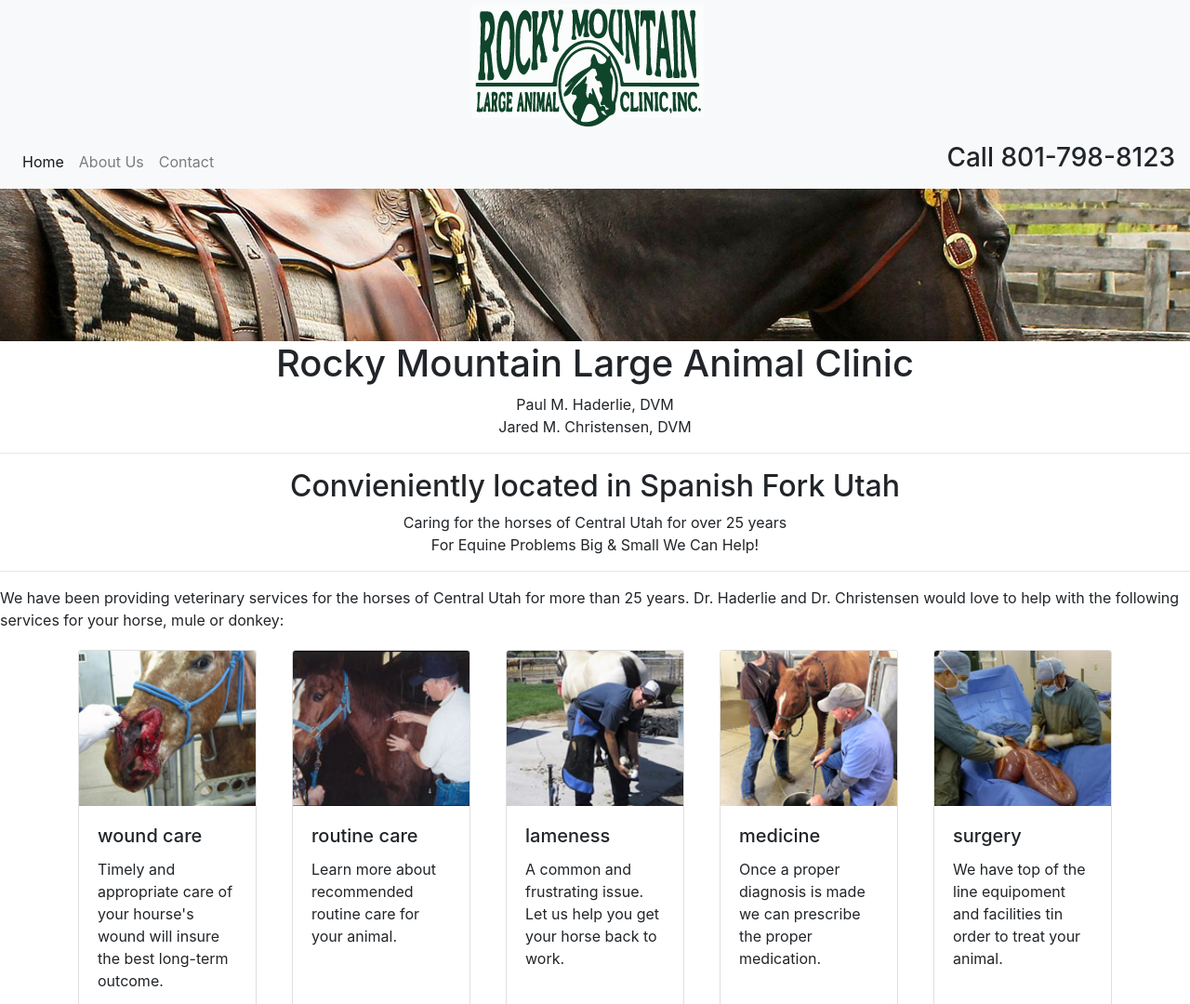
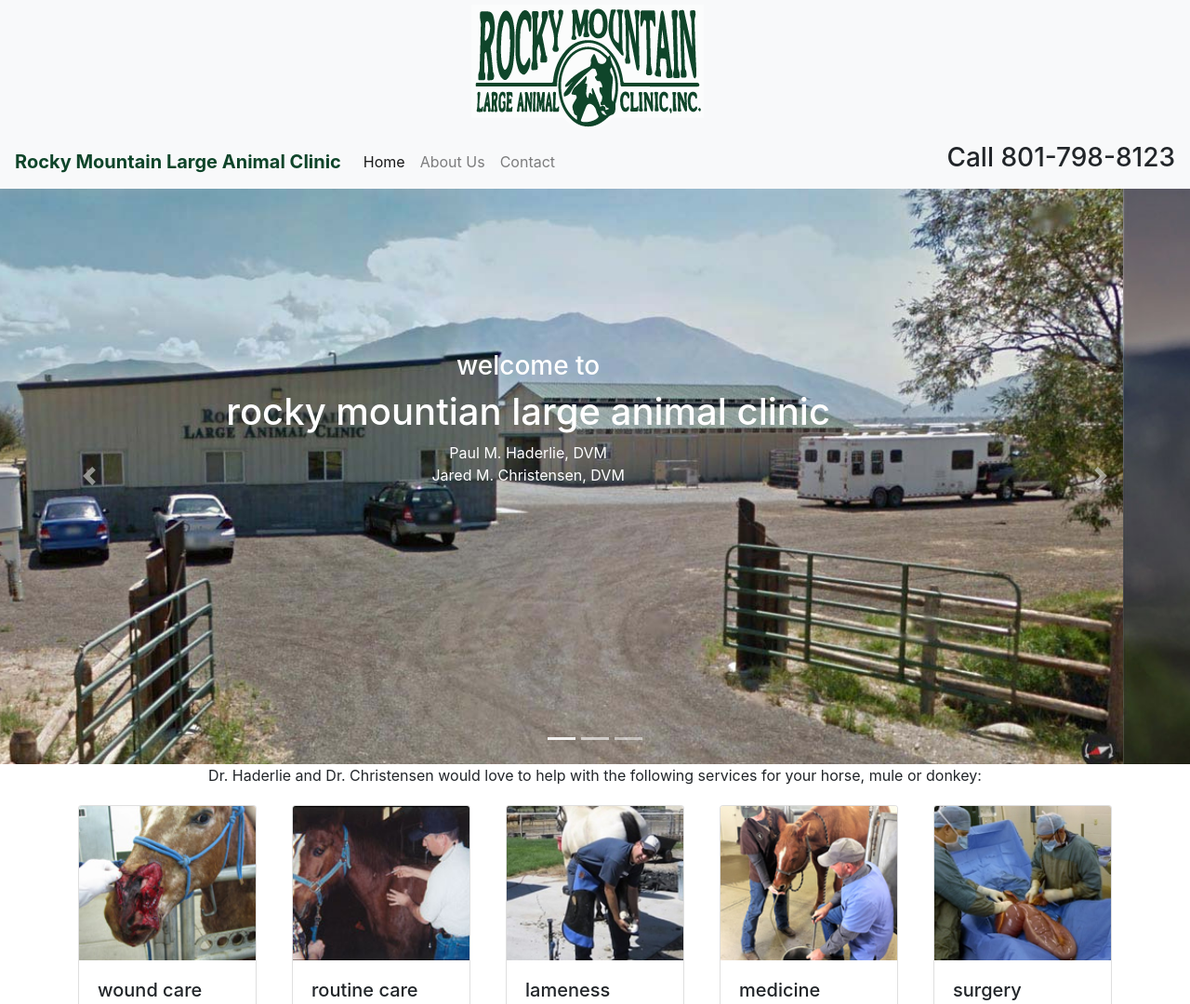
Before and after one commit to Mass6000/contract_project_01, a plain HTML site: page index.html in a window 1280 px wide. Shown: the top 1080 px of the page at 93% size. Drawn offline with nearby package versions, Linux system fonts and the light colour scheme.

Commit message:
Carousel Added
Per customer request carousel images added
Will need to move to Mac add SASS compiler then download
Bootstrap - looking for RFS (responsive font size) which must
be enabled in the SCSS file. Then recompiled. Will be available
as default in Bootstrap 5. Will not be able to use the CDN for
this project.

```diff
--- a/index.html
+++ b/index.html
@@ -12,7 +12,7 @@
 </head>
 
 <body>
-  <nav class="fixed-top">
+
   <nav class="navbar-light bg-light">
     <span class="navbar-brand mb-0 h1">
       <img src="./images/rocky-mountain-vets-logo-horse.png"
@@ -21,13 +21,12 @@
     </span>
   </nav>
 
-    <nav class="navbar navbar-expand-lg navbar-light bg-light">
-      <!-- <a class="navbar-brand" href="#">Navbar</a> -->
+  <nav class="navbar navbar-expand-lg navbar-light bg-light pos-f-t sticky-top">
+    <a class="navbar-brand" href="index.html">Rocky Mountain Large Animal Clinic</a>
     <button class="navbar-toggler" type="button" data-toggle="collapse" data-target="#navbarSupportedContent"
-        aria-controls="navbarSupportedContent" aria-expanded="false" aria-label="Toggle navigation">
+      aria-controls="navbarToggleSupportedContent" aria-expanded="false" aria-label="Toggle navigation">
       <span class="navbar-toggler-icon"></span>
     </button>
-
     <div class="collapse navbar-collapse" id="navbarSupportedContent">
       <ul class="navbar-nav mr-auto">
         <li class="nav-item active">
@@ -62,23 +61,58 @@
       <h3>Call 801-798-8123</h3>
     </div>
   </nav>
-  </nav>
-  <img src="./images/veterinary-services-horse-vet-banner.jpg" alt="Banner with dark saddled horse" class="img-fluid">
 
-  <div class="container_head">
-    <h1 class="text-align-center">Rocky Mountain Large Animal Clinic</h1>
-    <div class="text-align-center">Paul M. Haderlie, DVM</div>
-    <div class="text-align-center">Jared M. Christensen, DVM</div>
-    <hr>
-    <h2 class="text-align-center">Convieniently located in Spanish Fork Utah</h2>
-    <div class="text-align-center">Caring for the horses of Central Utah for over 25 years</div>
-    <div class="text-align-center">For Equine Problems Big & Small We Can Help!</div>
-    <hr>
+
+  <!-- <img src="./images/veterinary-services-horse-vet-banner.jpg" alt="Banner with dark saddled horse" class="img-fluid"> -->
+
+  <div class="bd-example">
+    <div id="carouselExampleCaptions" class="carousel slide" data-ride="carousel">
+      <ol class="carousel-indicators">
+        <li data-target="#carouselExampleCaptions" data-slide-to="0" class="active"></li>
+        <li data-target="#carouselExampleCaptions" data-slide-to="1"></li>
+        <li data-target="#carouselExampleCaptions" data-slide-to="2"></li>
+      </ol>
+      <div class="carousel-inner">
+        <div class="carousel-item active">
+          <img src="./images/rocky-mountain-clinic-spanish-fork-utah-1.jpg" class="d-block w-100"
+            alt="View of the clinic from the north driveway">
+          <div class="carousel-caption d-none d-md-block">
+            <h3>welcome to</h3>
+            <h1>rocky mountian large animal clinic</h1>
+            <div>Paul M. Haderlie, DVM</div>
+            <div>Jared M. Christensen, DVM</div>
+          </div>
+        </div>
+        <div class="carousel-item">
+          <img src="./images/large-animal-clinic-spanish-fork-vet-dk.jpg" class="d-block w-100"
+            alt="Dark hores staring into the camera">
+          <div class="carousel-caption d-none d-md-block">
+            <h1>convieniently located in spanish fork utah</h1>
+            <p>Caring for the horses of Central Utah for over 25 year.</p>
+          </div>
+
+        </div>
+        <div class="carousel-item">
+          <img src="./images/large-or-small-horses-rocky-mtn-vet.jpg" class="d-block w-100"
+            alt="Paul with a large and small horse">
+          <div class="carousel-caption d-none d-md-block">
+            <h1>For Equine Problems Big & Small We Can Help!</h1>
+          </div>
+        </div>
+      </div>
+      <a class="carousel-control-prev" href="#carouselExampleCaptions" role="button" data-slide="prev">
+        <span class="carousel-control-prev-icon" aria-hidden="true"></span>
+        <span class="sr-only">Previous</span>
+      </a>
+      <a class="carousel-control-next" href="#carouselExampleCaptions" role="button" data-slide="next">
+        <span class="carousel-control-next-icon" aria-hidden="true"></span>
+        <span class="sr-only">Next</span>
+      </a>
+    </div>
   </div>
 
   <div class="container-services">
-    <div>We have been providing veterinary services for the horses of Central Utah for more than 25 years. Dr.
-      Haderlie and Dr. Christensen would love to help with the following services for your horse, mule or donkey:
+     <div>Dr. Haderlie and Dr. Christensen would love to help with the following services for your horse, mule or donkey:
     </div>
     <div class="container-services-cards">
       <div class="card" style="width: 12rem;">
--- a/style.css
+++ b/style.css
@@ -1,14 +1,14 @@
-body {
-  padding-top: 201px;
-}
-
 .navbar-brand {
   display: flex;
   justify-content: center;
+  color: #0f452A !important;
+  font-weight: bold;
 }
 
-.container-head {
-  padding-top: 325px;
+.carousel-caption {
+  transform: translateY(-50%);
+  bottom: 0;
+  top: 50%;
 }
 
 .text-align-center {
@@ -19,7 +19,6 @@
   display: flex;
   flex-wrap: wrap;
   justify-content: center;
-
 }
 
 .container-services-cards {
@@ -39,3 +38,9 @@
   left: 5px;
   right: 5px;
 }
+
+footer {
+  text-align: center;
+  padding: 10px;
+  border: 10px;
+}
```
Also changed, not shown: about.html (+26 -26 lines), contact.html (+26 -25 lines). Lines whose indentation alone changed are shown as unchanged.
